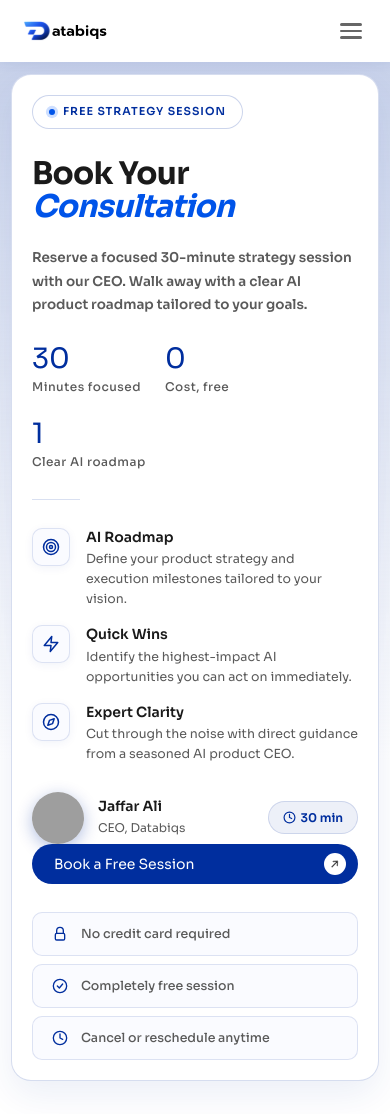
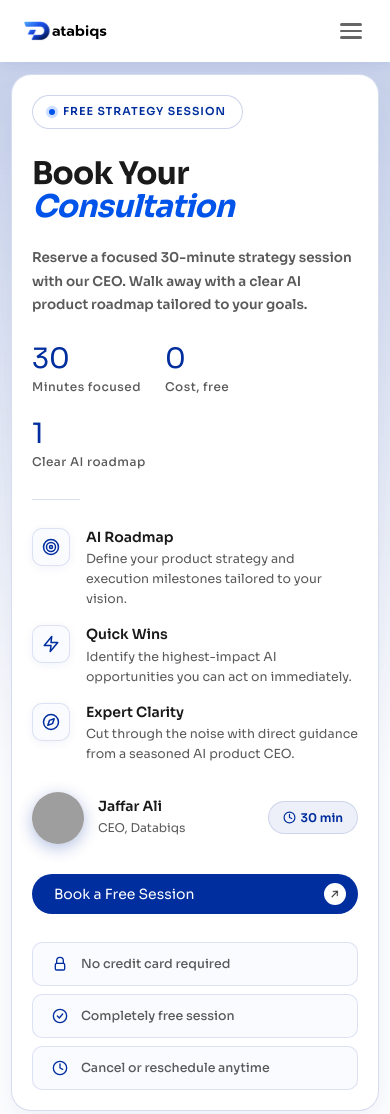
Before and after one commit to JAFFARDEV12/databiqs-website, a React (Create React App) app: page /book-consultation in a window 390 px wide. Shown: the top 1114 px of the page. Built offline with nearby package versions, Linux system fonts and the light colour scheme; grey boxes are pictures that could not be loaded; the HTML template or start-up script is replaced by a standard one.

Commit message:
sir jaffar feedback

```diff
--- a/src/components/consultation/BookConsultation.css
+++ b/src/components/consultation/BookConsultation.css
@@ -489,10 +489,14 @@
        display: none;
      }
 
-     .bc-left  { padding-right: 0; }
-     .bc-right { padding-left: 0; }
+    .bc-left  { padding-right: 0; }
+    .bc-right { padding-left: 0; }
 
-     .bc-section {
+    .bc-book-cta {
+      margin-top: 30px;
+    }
+
+    .bc-section {
        padding: 48px clamp(20px, 5vw, 48px);
        align-items: flex-start;
      }
```
